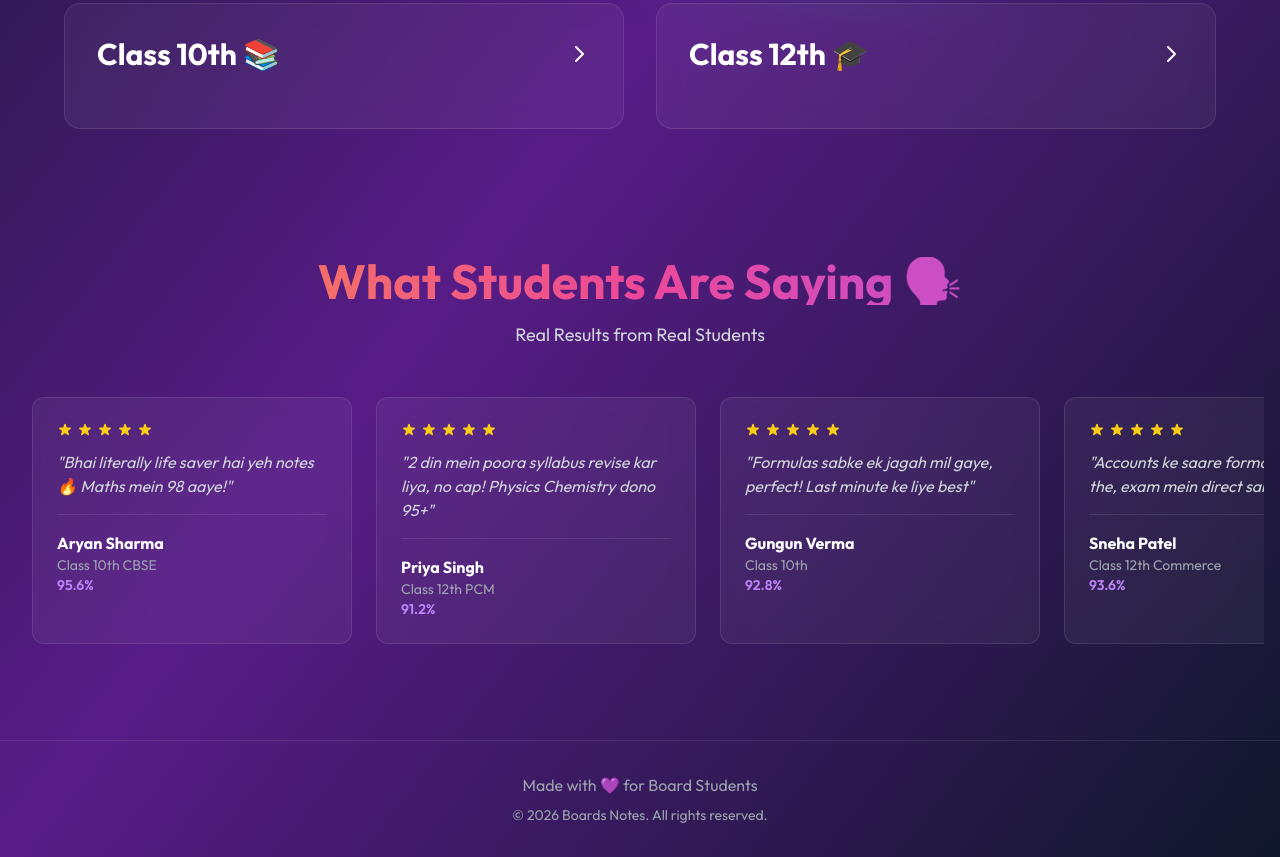
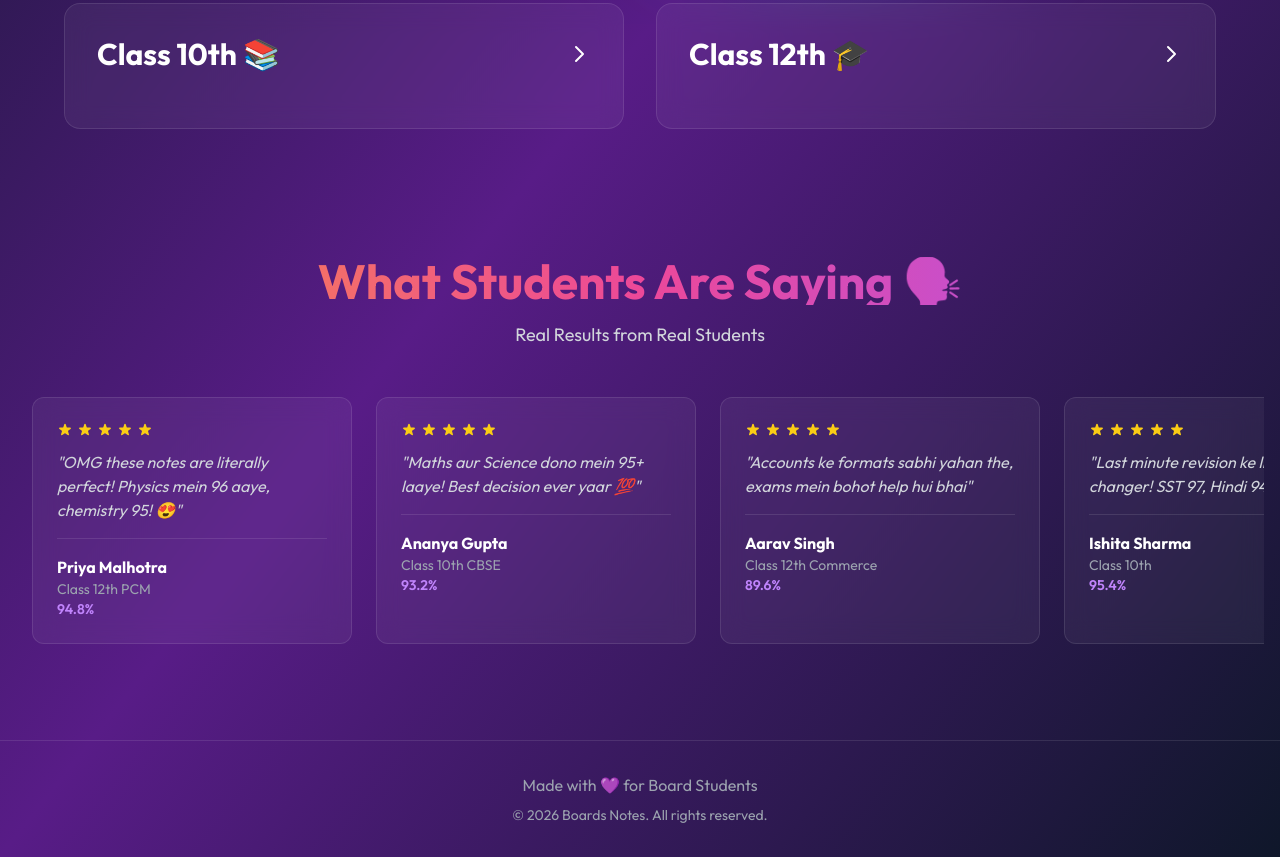
Before and after one commit to fastmax444/Crash-Notes, a plain HTML site: page index.html in a window 1280 px wide. Shown: the part 776-1633 px from the top of the page. Drawn offline with nearby package versions, Linux system fonts and the light colour scheme.

Commit message:
index.html

```diff
--- a/index.html
+++ b/index.html
@@ -3,7 +3,7 @@
 <head>
     <meta charset="UTF-8">
     <meta name="viewport" content="width=device-width, initial-scale=1.0">
-    <title>Boards? NO Tension!! 🤌 - Crash Notes for CBSE 10th & 12th</title>
+    <title>Boards? NO Tension!! 🤌🏻 - Crash Notes for CBSE 10th & 12th</title>
     <script src="https://cdn.tailwindcss.com"></script>
     <style>
         @import url('https://fonts.googleapis.com/css2?family=Outfit:wght@300;400;600;700;800;900&display=swap');
@@ -46,9 +46,9 @@
 <body class="bg-gradient-to-br from-slate-900 via-purple-900 to-slate-900 text-white min-h-screen">
     <!-- Animated Background -->
     <div class="fixed inset-0 overflow-hidden pointer-events-none">
-        <div class="absolute top-20 left-10 w-96 h-96 bg-purple-500 rounded-full mix-blend-multiply filter blur-3xl opacity-20 animate-pulse"></div>
-        <div class="absolute top-40 right-10 w-96 h-96 bg-pink-500 rounded-full mix-blend-multiply filter blur-3xl opacity-20 animate-pulse" style="animation-delay: 1s;"></div>
-        <div class="absolute bottom-20 left-1/2 w-96 h-96 bg-teal-500 rounded-full mix-blend-multiply filter blur-3xl opacity-20 animate-pulse" style="animation-delay: 2s;"></div>
+        <div class="absolute top-20 left-10 w-96 h-96 bg-purple-500 rounded-full mix-blend-multiply filter blur-3xl opacity-30 animate-pulse"></div>
+        <div class="absolute top-40 right-10 w-96 h-96 bg-pink-500 rounded-full mix-blend-multiply filter blur-3xl opacity-30 animate-pulse" style="animation-delay: 1s;"></div>
+        <div class="absolute bottom-20 left-1/2 w-96 h-96 bg-teal-500 rounded-full mix-blend-multiply filter blur-3xl opacity-30 animate-pulse" style="animation-delay: 2s;"></div>
     </div>
 
     <!-- Cart Button -->
@@ -77,7 +77,7 @@
     <header class="relative z-10 container mx-auto px-4 pt-20 pb-12 text-center">
         <h1 class="text-5xl md:text-7xl font-extrabold mb-4 animate-pulse">
             <span class="gradient-text" style="text-shadow: 0 0 30px rgba(249, 115, 22, 0.5);">
-                Boards? NO Tension!! 🤌
+                Boards? NO Tension!! 💯
             </span>
         </h1>
 
@@ -464,14 +464,26 @@
 
         // Load Testimonials
         const testimonials = [
-            { name: 'Aryan Sharma', class: 'Class 10th CBSE', score: '95.6%', text: 'Bhai literally life saver hai yeh notes 🔥 Maths mein 98 aaye!' },
-            { name: 'Priya Singh', class: 'Class 12th PCM', score: '91.2%', text: '2 din mein poora syllabus revise kar liya, no cap! Physics Chemistry dono 95+' },
-            { name: 'Gungun Verma', class: 'Class 10th', score: '92.8%', text: 'Formulas sabke ek jagah mil gaye, perfect! Last minute ke liye best' },
-            { name: 'Sneha Patel', class: 'Class 12th Commerce', score: '93.6%', text: 'Accounts ke saare formats yahan the, exam mein direct same aaya!' },
-            { name: 'Aditya Kumar', class: 'Class 10th', score: '91.4%', text: 'Diagrams itne clear hai ki bas ek baar dekho aur yaad! Science 97 aaye' },
-            { name: 'Ananya Gupta', class: 'Class 12th PCB', score: '92.4%', text: 'Sample papers exactly boards jaisa lage, confidence 100x badh gaya' },
-            { name: 'Kartik Mehta', class: 'Class 10th', score: '89.6%', text: 'Hindi formats ke liye sabse best resource, last minute mein life save kiya' },
-            { name: 'Riya Joshi', class: 'Class 12th Arts', score: '90.8%', text: 'Maps wala section toh next level hai yaar, SST mein 95 laaye' }
+            { name: 'Priya Malhotra', class: 'Class 12th PCM', score: '94.8%', text: 'OMG these notes are literally perfect! Physics mein 96 aaye, chemistry 95! 😍' },
+            { name: 'Ananya Gupta', class: 'Class 10th CBSE', score: '93.2%', text: 'Maths aur Science dono mein 95+ laaye! Best decision ever yaar 💯' },
+            { name: 'Aarav Singh', class: 'Class 12th Commerce', score: '89.6%', text: 'Accounts ke formats sabhi yahan the, exams mein bohot help hui bhai' },
+            { name: 'Ishita Sharma', class: 'Class 10th', score: '95.4%', text: 'Last minute revision ke liye game changer! SST 97, Hindi 94 🔥' },
+            { name: 'Diya Patel', class: 'Class 12th PCB', score: '92.8%', text: 'Biology ke diagrams itne clear the ki ek baar dekhne se yaad ho gaye! 98 marks ❤️' },
+            { name: 'Saanvi Reddy', class: 'Class 10th', score: '91.6%', text: 'Science practicals aur theory dono cover tha perfectly! Mom dad bohot khush 🥰' },
+            { name: 'Riya Kapoor', class: 'Class 12th Arts', score: '93.8%', text: 'Political Science aur History notes life saver the yaar! 95+ dono mein ✨' },
+            { name: 'Kavya Joshi', class: 'Class 10th', score: '94.2%', text: 'Maths formulas organized way mein the, exam hall mein koi tension nahi! 🎯' },
+            { name: 'Aditi Verma', class: 'Class 12th PCM', score: '96.4%', text: 'Chemistry reactions aur Physics derivations perfect the! Topper ban gayi 👑' },
+            { name: 'Arjun Mehta', class: 'Class 10th', score: '88.4%', text: 'English writing formats aur Hindi grammar notes bohot useful the bro' },
+            { name: 'Tanvi Singh', class: 'Class 12th Commerce', score: '92.6%', text: 'Business Studies ke case studies exactly exam pattern jaisi thi! Love it 💕' },
+            { name: 'Shreya Iyer', class: 'Class 10th', score: '95.8%', text: 'Sample papers solve karke confidence level 100% ho gaya! Thank you so much 🙏' },
+            { name: 'Naina Khanna', class: 'Class 12th PCB', score: '94.6%', text: 'Bio practicals aur Chemistry notes perfect combination! 96 aur 95 respectively 🌟' },
+            { name: 'Aadhya Desai', class: 'Class 10th', score: '90.8%', text: 'Maps practice aur dates timeline se SST mein 93 aaye easily! Best notes ever 💜' },
+            { name: 'Vivaan Kumar', class: 'Class 12th Arts', score: '87.2%', text: 'Economics graphs aur History timeline bohot helpful tha exam mein' },
+            { name: 'Myra Agarwal', class: 'Class 10th', score: '93.6%', text: 'English literature summaries perfection! Boards mein 94 laaye 📚✨' },
+            { name: 'Pihu Bansal', class: 'Class 12th PCM', score: '95.2%', text: 'Physics PYQs practice karke pattern samajh aa gaya completely! 97 marks 🚀' },
+            { name: 'Kiara Singhal', class: 'Class 10th', score: '92.4%', text: 'Science diagrams aur reactions clearly explain kiya hua tha! 95+ both terms 💖' },
+            { name: 'Reyansh Gupta', class: 'Class 12th Commerce', score: '84.8%', text: 'Accountancy ratios aur formats helpful the, passing easily ho gaya' },
+            { name: 'Aanya Chopra', class: 'Class 10th', score: '96.2%', text: 'Sab subjects ke notes organized the perfectly! School topper ban gayi main 🏆👑' }
         ];
 
         const testimonialsContainer = document.getElementById('testimonials');
```
